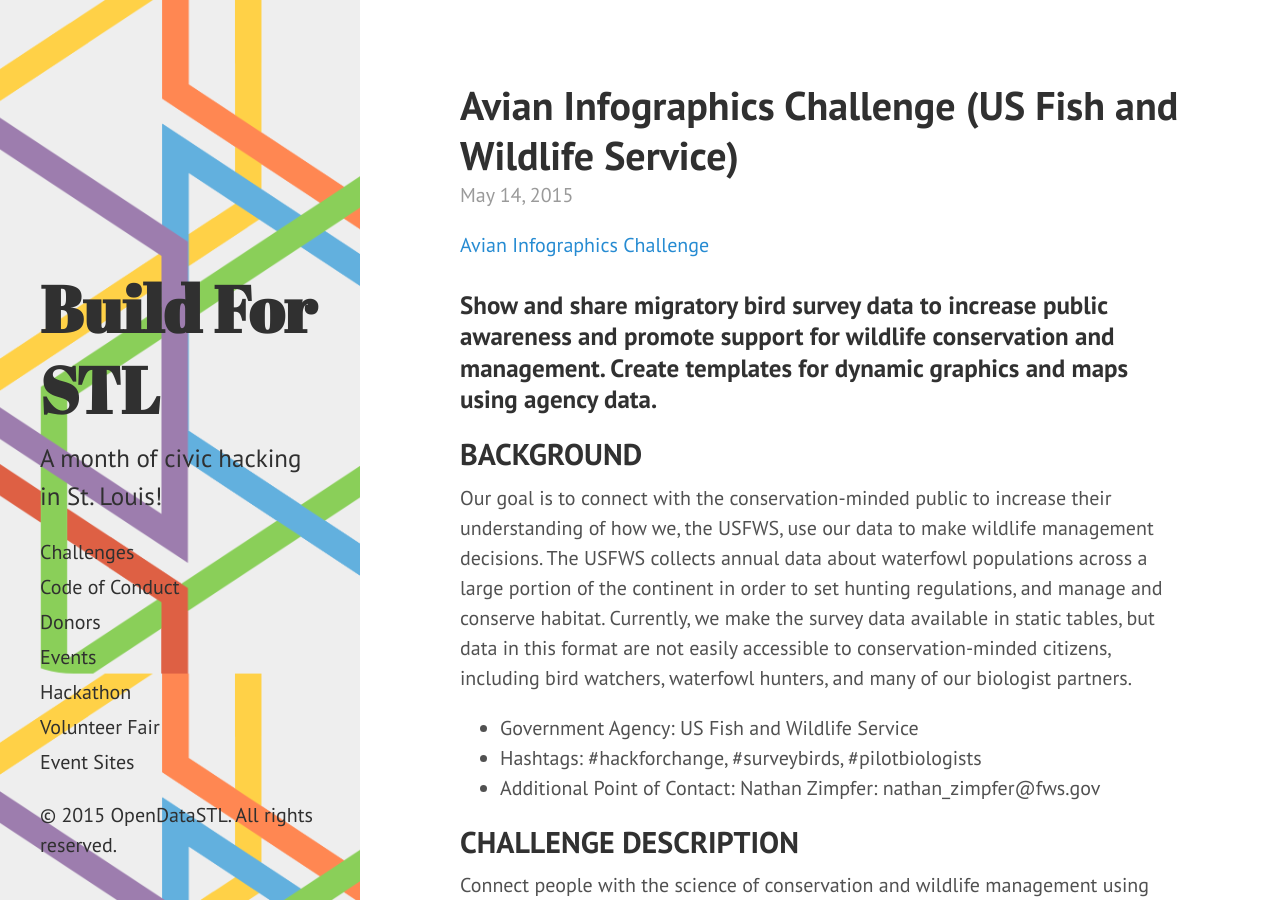
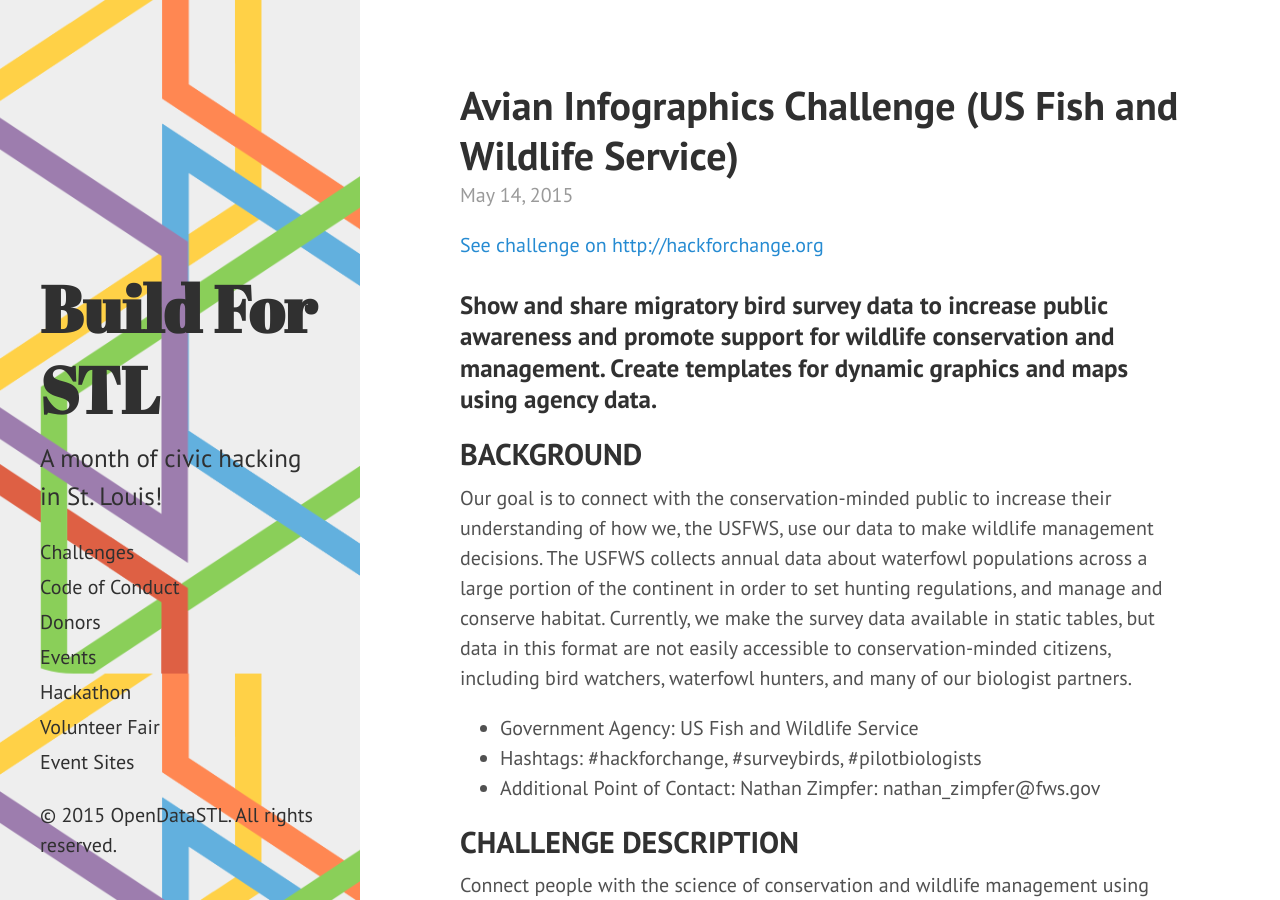
Before and after one commit to OpenSTL/build4stl-jekyll-site, a Jekyll site: the page built from _posts/2015-05-14-avian-infographics-challenge.md, in a window 1280 px wide and 900 px high. Built offline with Jekyll 4.4.1, drawn with Linux system fonts in a browser that asks for light colours.

Commit message:
Update 2015-05-14-avian-infographics-challenge.md

```diff
--- a/_posts/2015-05-14-avian-infographics-challenge.md
+++ b/_posts/2015-05-14-avian-infographics-challenge.md
@@ -4,7 +4,7 @@
 categories: challenges
 Author: Brett Lord-Castillo
 ---
-[Avian Infographics Challenge](http://hackforchange.org/challenges/avian-infographics/)
+[See challenge on http://hackforchange.org](http://hackforchange.org/challenges/avian-infographics/)
 
 ### Show and share migratory bird survey data to increase public awareness and promote support for wildlife conservation and management.  Create templates for dynamic graphics and maps using agency data.
 
```
